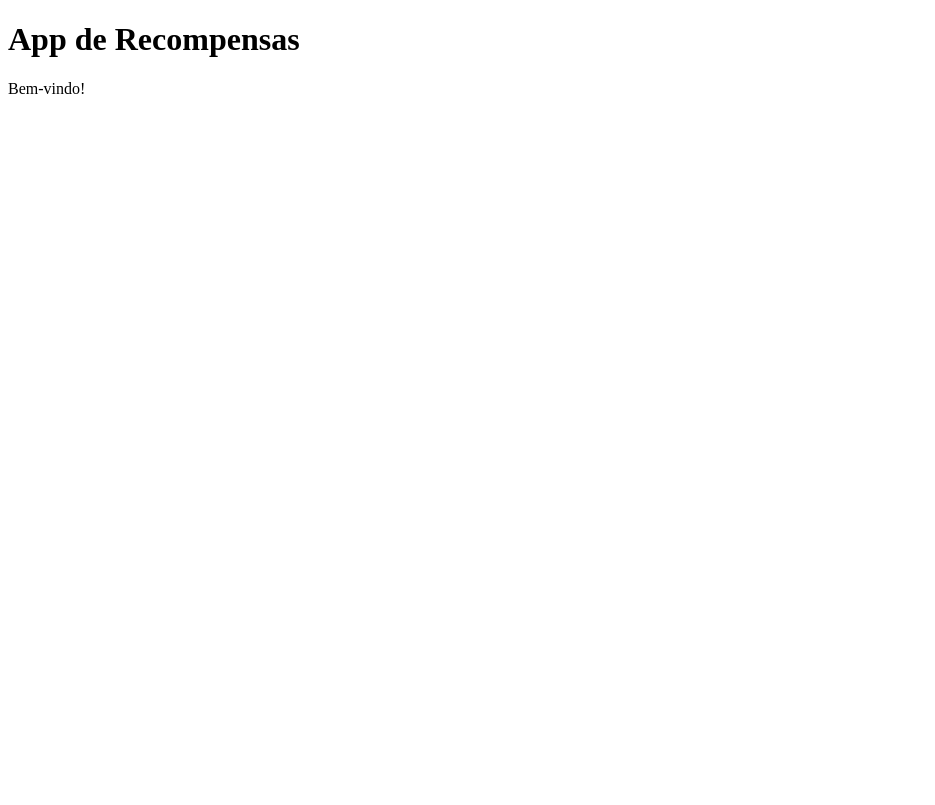
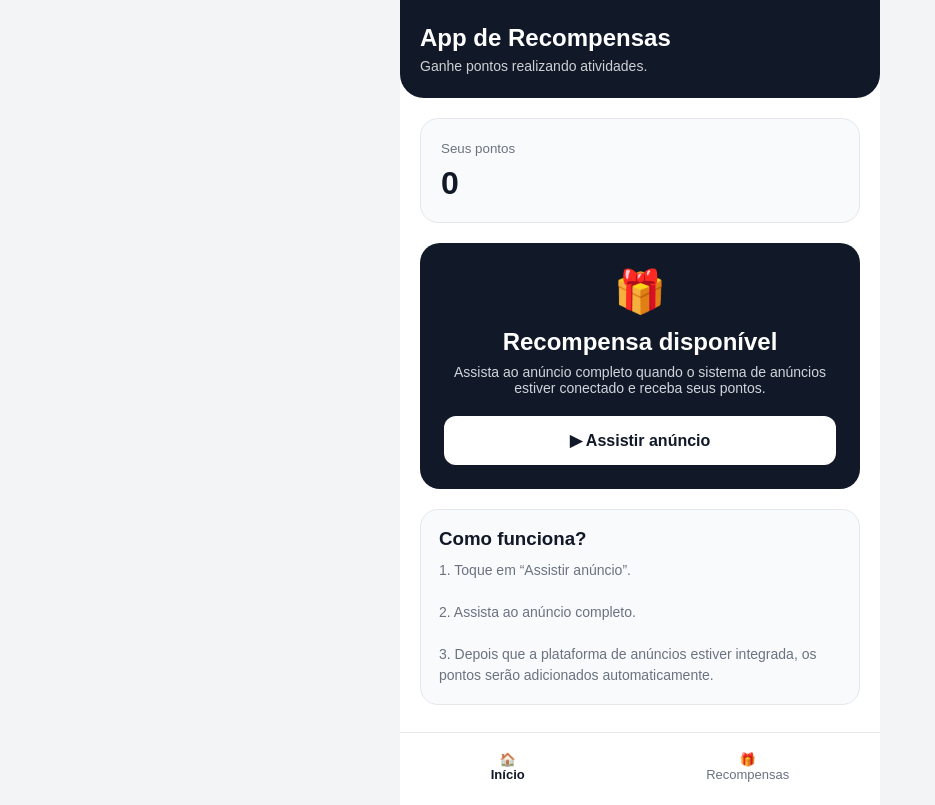
Before and after one commit to lucasgolb105-ux/App-anuncios-recompensas, a plain HTML site: page index.html in a window 1280 px wide. Shown: the whole page, without its empty margins (0-935 px from the left). Drawn offline with Linux system fonts and the light colour scheme.

Commit message:
Update index.html

```diff
--- a/index.html
+++ b/index.html
@@ -3,10 +3,254 @@
 <head>
   <meta charset="UTF-8">
   <meta name="viewport" content="width=device-width, initial-scale=1.0">
+  <meta name="theme-color" content="#111827">
   <title>App de Recompensas</title>
+
+  <style>
+    * {
+      box-sizing: border-box;
+      margin: 0;
+      padding: 0;
+      font-family: Arial, sans-serif;
+    }
+
+    body {
+      background: #f3f4f6;
+      color: #111827;
+      min-height: 100vh;
+    }
+
+    .app {
+      max-width: 480px;
+      min-height: 100vh;
+      margin: auto;
+      background: #ffffff;
+      padding-bottom: 80px;
+    }
+
+    header {
+      background: #111827;
+      color: white;
+      padding: 24px 20px;
+      border-radius: 0 0 24px 24px;
+    }
+
+    header h1 {
+      font-size: 24px;
+      margin-bottom: 6px;
+    }
+
+    header p {
+      font-size: 14px;
+      opacity: 0.8;
+    }
+
+    .content {
+      padding: 20px;
+    }
+
+    .saldo {
+      background: #f9fafb;
+      border-radius: 18px;
+      padding: 20px;
+      margin-bottom: 20px;
+      border: 1px solid #e5e7eb;
+    }
+
+    .saldo small {
+      color: #6b7280;
+    }
+
+    .saldo h2 {
+      font-size: 32px;
+      margin-top: 8px;
+    }
+
+    .reward {
+      background: #111827;
+      color: white;
+      border-radius: 20px;
+      padding: 24px;
+      text-align: center;
+      margin-bottom: 20px;
+    }
+
+    .reward .icone {
+      font-size: 42px;
+      margin-bottom: 12px;
+    }
+
+    .reward h2 {
+      margin-bottom: 8px;
+    }
+
+    .reward p {
+      color: #d1d5db;
+      font-size: 14px;
+      margin-bottom: 20px;
+    }
+
+    button {
+      border: none;
+      cursor: pointer;
+    }
+
+    .btn-recompensa {
+      width: 100%;
+      padding: 15px;
+      border-radius: 12px;
+      background: white;
+      color: #111827;
+      font-weight: bold;
+      font-size: 16px;
+    }
+
+    .btn-recompensa:active {
+      transform: scale(0.98);
+    }
+
+    .info {
+      background: #f9fafb;
+      border-radius: 18px;
+      padding: 18px;
+      border: 1px solid #e5e7eb;
+    }
+
+    .info h3 {
+      margin-bottom: 10px;
+    }
+
+    .info p {
+      color: #6b7280;
+      font-size: 14px;
+      line-height: 1.5;
+    }
+
+    .mensagem {
+      margin-top: 15px;
+      text-align: center;
+      font-size: 14px;
+      color: #374151;
+      display: none;
+    }
+
+    nav {
+      position: fixed;
+      bottom: 0;
+      left: 50%;
+      transform: translateX(-50%);
+      width: 100%;
+      max-width: 480px;
+      height: 68px;
+      background: white;
+      border-top: 1px solid #e5e7eb;
+      display: flex;
+      justify-content: space-around;
+      align-items: center;
+    }
+
+    nav button {
+      background: transparent;
+      color: #6b7280;
+      font-size: 13px;
+      padding: 8px 20px;
+    }
+
+    nav button.ativo {
+      color: #111827;
+      font-weight: bold;
+    }
+  </style>
 </head>
+
 <body>
-  <h1>App de Recompensas</h1>
-  <p>Bem-vindo!</p>
+
+  <div class="app">
+
+    <header>
+      <h1>App de Recompensas</h1>
+      <p>Ganhe pontos realizando atividades.</p>
+    </header>
+
+    <main class="content">
+
+      <section class="saldo">
+        <small>Seus pontos</small>
+        <h2 id="pontos">0</h2>
+      </section>
+
+      <section class="reward">
+
+        <div class="icone">🎁</div>
+
+        <h2>Recompensa disponível</h2>
+
+        <p>
+          Assista ao anúncio completo quando o sistema de anúncios
+          estiver conectado e receba seus pontos.
+        </p>
+
+        <button class="btn-recompensa" onclick="assistirAnuncio()">
+          ▶ Assistir anúncio
+        </button>
+
+        <div class="mensagem" id="mensagem">
+          Sistema de anúncios ainda não conectado.
+        </div>
+
+      </section>
+
+      <section class="info">
+        <h3>Como funciona?</h3>
+
+        <p>
+          1. Toque em “Assistir anúncio”.<br><br>
+          2. Assista ao anúncio completo.<br><br>
+          3. Depois que a plataforma de anúncios estiver integrada,
+          os pontos serão adicionados automaticamente.
+        </p>
+      </section>
+
+    </main>
+
+    <nav>
+      <button class="ativo" onclick="inicio()">🏠<br>Início</button>
+      <button onclick="recompensas()">🎁<br>Recompensas</button>
+    </nav>
+
+  </div>
+
+  <script>
+
+    let pontos = 0;
+
+    function assistirAnuncio() {
+      const mensagem = document.getElementById("mensagem");
+
+      mensagem.style.display = "block";
+      mensagem.innerText =
+        "O sistema de anúncios ainda não foi conectado.";
+
+      setTimeout(() => {
+        mensagem.style.display = "none";
+      }, 4000);
+    }
+
+    function inicio() {
+      window.scrollTo({
+        top: 0,
+        behavior: "smooth"
+      });
+    }
+
+    function recompensas() {
+      window.scrollTo({
+        top: 300,
+        behavior: "smooth"
+      });
+    }
+
+  </script>
+
 </body>
 </html>
```
